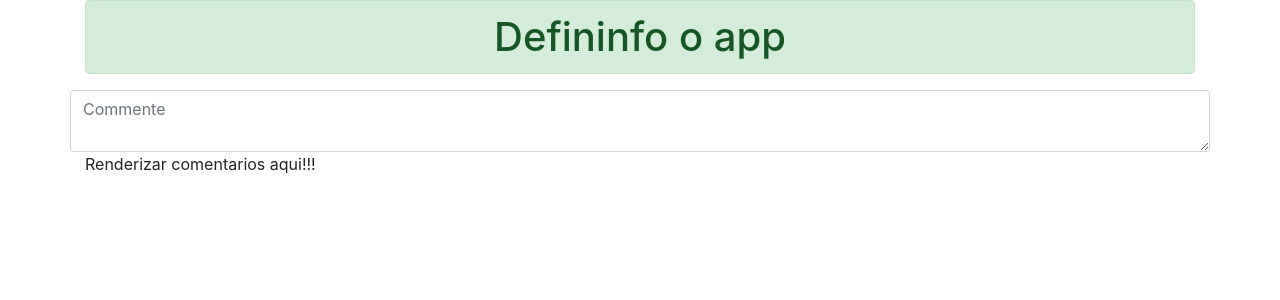
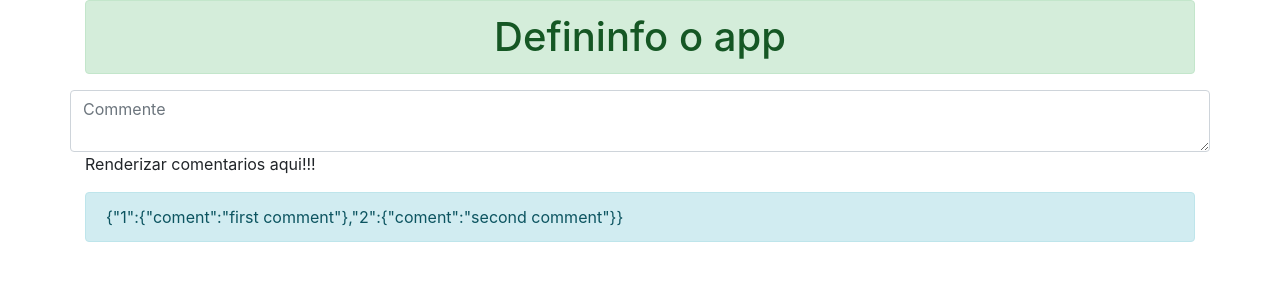
Before and after one commit to kauai/ProductManagerFirebase, a React (Create React App) app: page / in a window 1280 px wide. Shown: the top 300 px of the page. Built offline with nearby package versions, Linux system fonts and the light colour scheme.

Commit message:
passando um objeto por props para o comment

```diff
--- a/src/App.js
+++ b/src/App.js
@@ -4,13 +4,26 @@ import NewComent from './NewComent'
 import Coment from './Comment'
 
 class App extends Component {
+    constructor(props){
+        super(props)
+        this.state = {
+            coments:{
+                "1":{
+                    coment:"first comment"
+                },
+                "2":{
+                    coment:"second comment"
+                }
+            }
+        }
+    }
 
     render() {
         return (
             <div className="container">
                 <h1 className="text-center alert alert-success">Defininfo o app</h1>
                 <NewComent/>
-                <Coment/>
+                <Coment coments={this.state.coments}/>
             </div>
         )
     }
--- a/src/Comment.js
+++ b/src/Comment.js
@@ -6,6 +6,7 @@ class Coments extends Component {
         return (
             <div>
                 <p>Renderizar comentarios aqui!!!</p>
+                <p class="alert alert-info">{JSON.stringify(this.props.coments)}</p>
             </div>
 
         );
```
